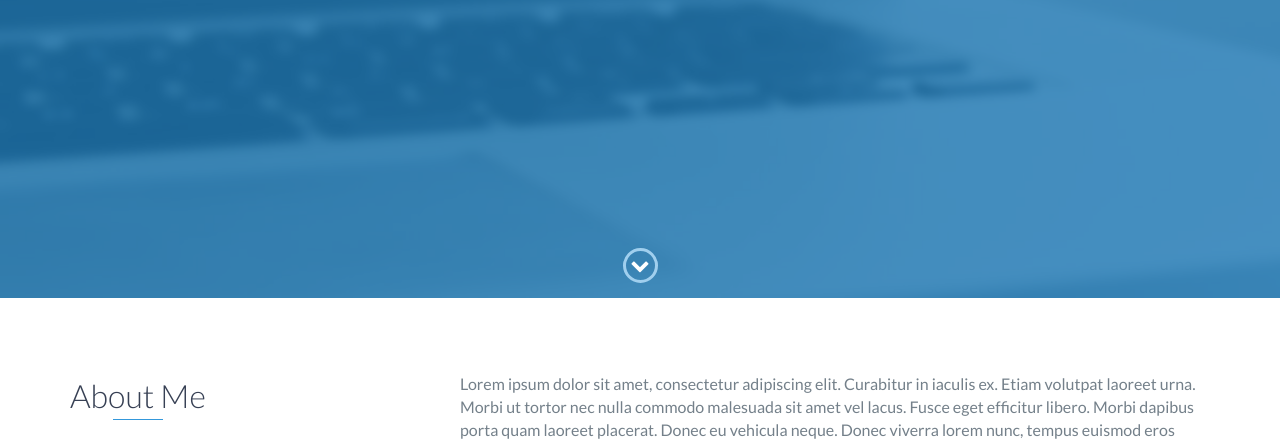
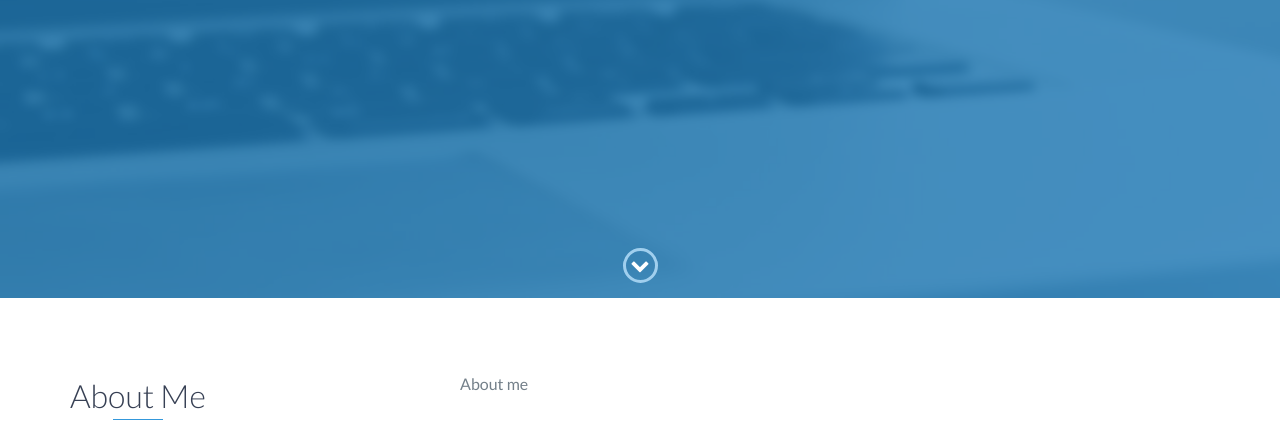
Before and after one commit to awood107/awood107.github.io, a website: page index.html in a window 1280 px wide. Shown: the part 502-947 px from the top of the page. Drawn offline with nearby package versions, Linux system fonts and the light colour scheme.

Commit message:
update
update

```diff
--- a/index.html
+++ b/index.html
@@ -73,9 +73,7 @@
                 </div>
                 <div class="col-md-8">
                     <p>
-                        Lorem ipsum dolor sit amet, consectetur adipiscing elit. Curabitur in iaculis ex. Etiam volutpat laoreet urna. Morbi ut tortor nec nulla commodo malesuada sit amet vel lacus. Fusce eget efficitur libero. Morbi dapibus porta quam laoreet placerat. Donec
-                        eu vehicula neque. Donec viverra lorem nunc, tempus euismod eros sollicitudin ut. Quisque et tincidunt libero. Donec id pharetra justo. Proin euismod lacinia dolor, eu scelerisque justo tempus pharetra. Vivamus nunc justo, finibus
-                        ut nisl sed, euismod rhoncus nulla. Proin sed magna egestas, egestas ante et, congue eros. In consequat, mauris dapibus tincidunt suscipit, ex libero aliquet diam, at maximus risus enim non leo.
+                      About me
                     </p>
                 </div>
             </div>
```
